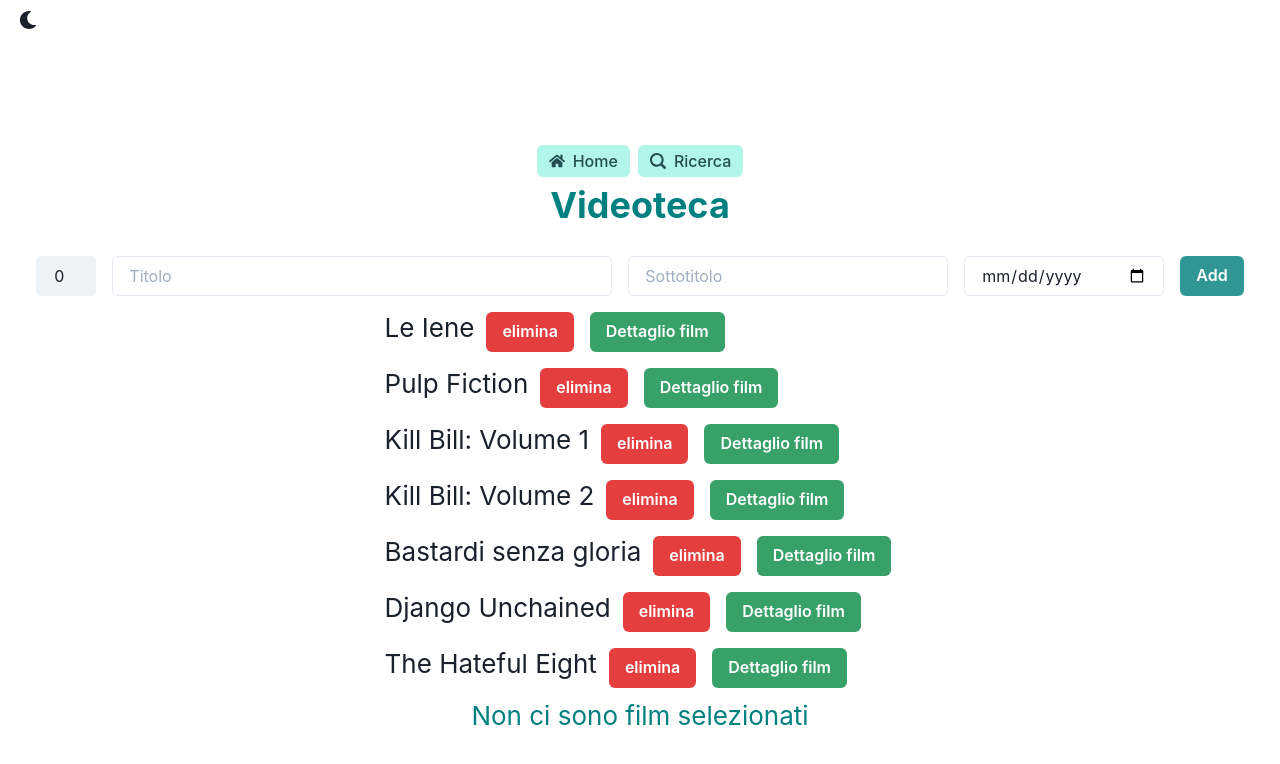
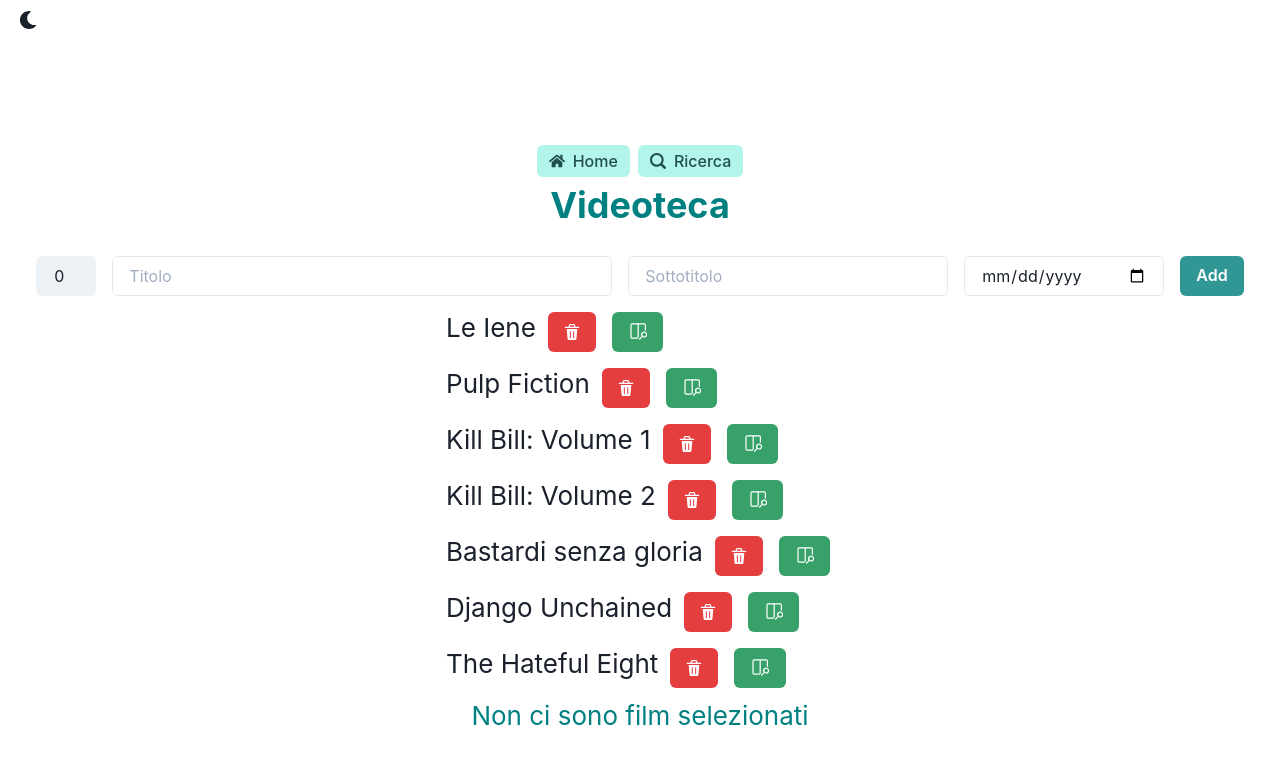
Before and after one commit to par1de/videoteca-redux-typescript, a React (Create React App) app: page / in a window 1280 px wide. Shown: the top 764 px of the page. Built offline with nearby package versions, Linux system fonts and the light colour scheme.

Commit message:
Implementig delete button on Elenco.tsx

```diff
--- a/src/features/components/Elenco.tsx
+++ b/src/features/components/Elenco.tsx
@@ -2,19 +2,17 @@ import React from "react";
 import {
   Button,
   Flex,
-  Spacer,
   Table,
   TableCaption,
   Tbody,
   Td,
-  Text,
   Tfoot,
   Th,
   Thead,
   Tr,
 } from "@chakra-ui/react";
 import { useDispatch } from "react-redux";
-import { removeFilm, scegliFilm } from "./elencoSlice";
+import { removeFilm, removeFilmFromWanted, scegliFilm } from "./elencoSlice";
 import { IArrayProps } from "./Videoteca";
 import { Film } from "./Videoteca";
 import { DeleteIcon, EditIcon } from "@chakra-ui/icons";
@@ -22,10 +20,11 @@ import { DeleteIcon, EditIcon } from "@chakra-ui/icons";
 export const Elenco = (props: IArrayProps) => {
   const dispatch = useDispatch();
 
-  const handleClickEdit = (film: Film) => {};
+  //   const handleClickEdit = (film: Film) => {};
 
   const handleClickDelete = (film: Film) => {
     dispatch(removeFilm(film.titleInput));
+    dispatch(removeFilmFromWanted(film.titleInput));
   };
 
   return (
@@ -56,7 +55,10 @@ export const Elenco = (props: IArrayProps) => {
                   </Button>
                 </Td>
                 <Td>
-                  <Button colorScheme="red" onClick={() => handleClickDelete}>
+                  <Button
+                    colorScheme="red"
+                    onClick={() => handleClickDelete(film)}
+                  >
                     <DeleteIcon />
                   </Button>
                 </Td>
--- a/src/features/components/ElencoPreview.tsx
+++ b/src/features/components/ElencoPreview.tsx
@@ -3,6 +3,8 @@ import { removeFilm, scegliFilm } from "./elencoSlice";
 import { Flex, Button, Text } from "@chakra-ui/react";
 import { useDispatch } from "react-redux";
 import { IArrayProps, Film } from "./Videoteca";
+import { DeleteIcon, ViewIcon } from "@chakra-ui/icons";
+import { VscOpenPreview } from "react-icons/vsc";
 // import { TooltipFilm } from "./TooltipFilm";
 
 export const ElencoPreview = (props: IArrayProps) => {
@@ -18,7 +20,6 @@ export const ElencoPreview = (props: IArrayProps) => {
         return (
           <Flex key={index}>
             <Text m="1">{film.titleInput}</Text>
-
             {/* <Text>{film.subTitleInput}</Text>
             <Spacer />
             <Text>{film.annoUscita}</Text> */}
@@ -27,18 +28,16 @@ export const ElencoPreview = (props: IArrayProps) => {
               colorScheme="red"
               onClick={() => dispatch(removeFilm(film.titleInput))}
             >
-              elimina
+              <DeleteIcon />
             </Button>
-
-            {/* <TooltipFilm film={film} /> */}
-
             <Button
               m="2"
               colorScheme="green"
               onClick={() => dispatch(scegliFilm(film))}
             >
-              {/* <Button m="2" onClick={() => handleClick(film)}> */}
-              Dettaglio film
+              <Flex>
+                <VscOpenPreview size="1.2em" />
+              </Flex>
             </Button>
           </Flex>
         );
--- a/src/features/components/elencoSlice.ts
+++ b/src/features/components/elencoSlice.ts
@@ -43,7 +43,11 @@ export const elencoSlice = createSlice({
         (x) => x.titleInput !== action.payload
       );
       console.log("sono in remove");
-
+    },
+    removeFilmFromWanted: (state, action) => {
+      state.wantedFilms = state.wantedFilms.filter(
+        (x) => x.titleInput !== action.payload
+      );
     },
     scegliFilm: (state, action) => {
       state.filmSelezionato = action.payload;
@@ -58,7 +62,7 @@ export const elencoSlice = createSlice({
   },
 });
 
-export const { addFilm, removeFilm, scegliFilm, ricerca } = elencoSlice.actions;
+export const { addFilm, removeFilm, removeFilmFromWanted, scegliFilm, ricerca } = elencoSlice.actions;
 
 export const selectFilm = (state: RootState) => state.film.elencoFilm;
 
```
